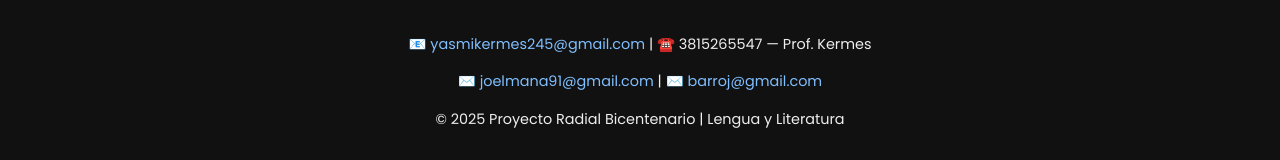
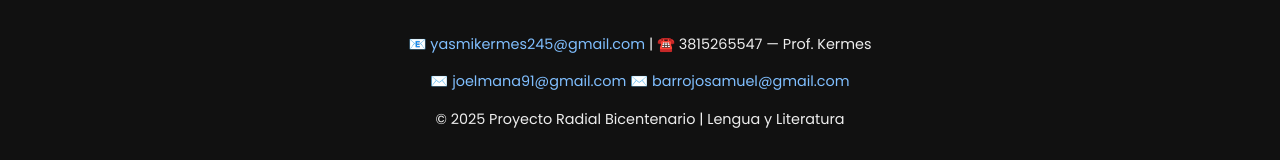
Before and after one commit to Esc-Bicentenario/Proyecto-radial---Esc---Bicentenario, a plain HTML site: page index.html in a window 1280 px wide. Shown: the part 2766-2926 px from the top of the page. Drawn offline with Linux system fonts and the light colour scheme.

Commit message:
Update index.html

```diff
--- a/index.html
+++ b/index.html
@@ -297,7 +297,9 @@
 
   </main>    <footer>
     <p>📧 <a href="mailto:yasmikermes245@gmail.com">yasmikermes245@gmail.com</a> | ☎️ 3815265547 — Prof. Kermes</p>
-    <p>✉️ <a href="mailto:joelmana91@gmail.com">joelmana91@gmail.com</a> | ✉️ <a href="mailto:barrojosamuel@gmail.com">barroj@gmail.com</a></p>
+    <p>✉️ <a href="mailto:joelmana91@gmail.com">joelmana91@gmail.com</a>
+   ✉️ <a href="mailto:barrojosamuel@gmail.com">
+    barrojosamuel@gmail.com</a></p>
     <p>© 2025 Proyecto Radial Bicentenario | Lengua y Literatura</p>
   </footer>  </body>
 </html>
```
